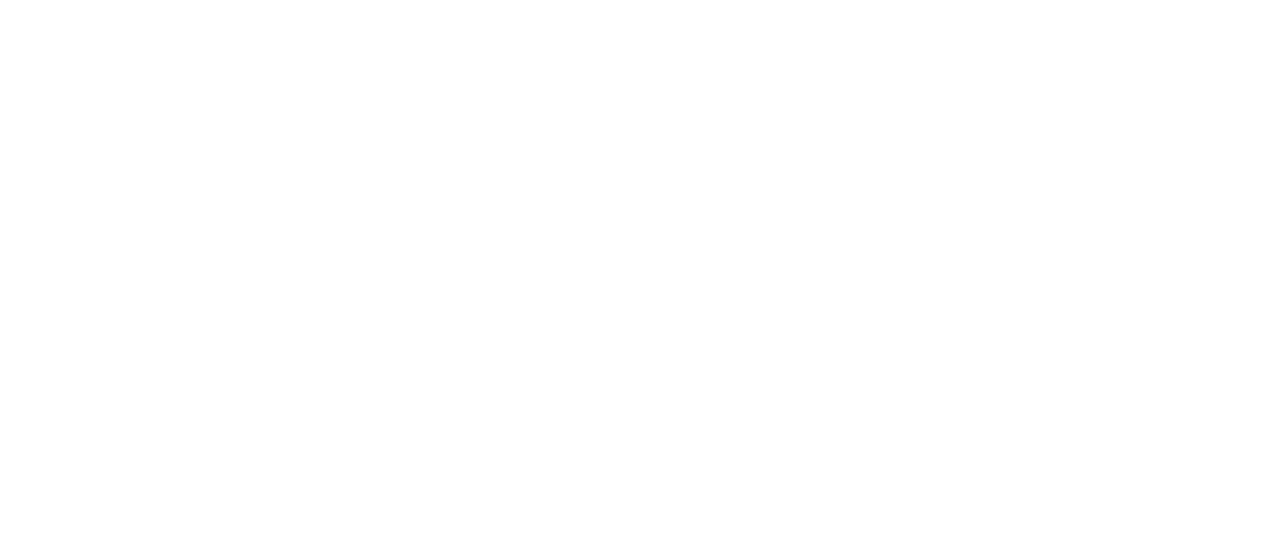
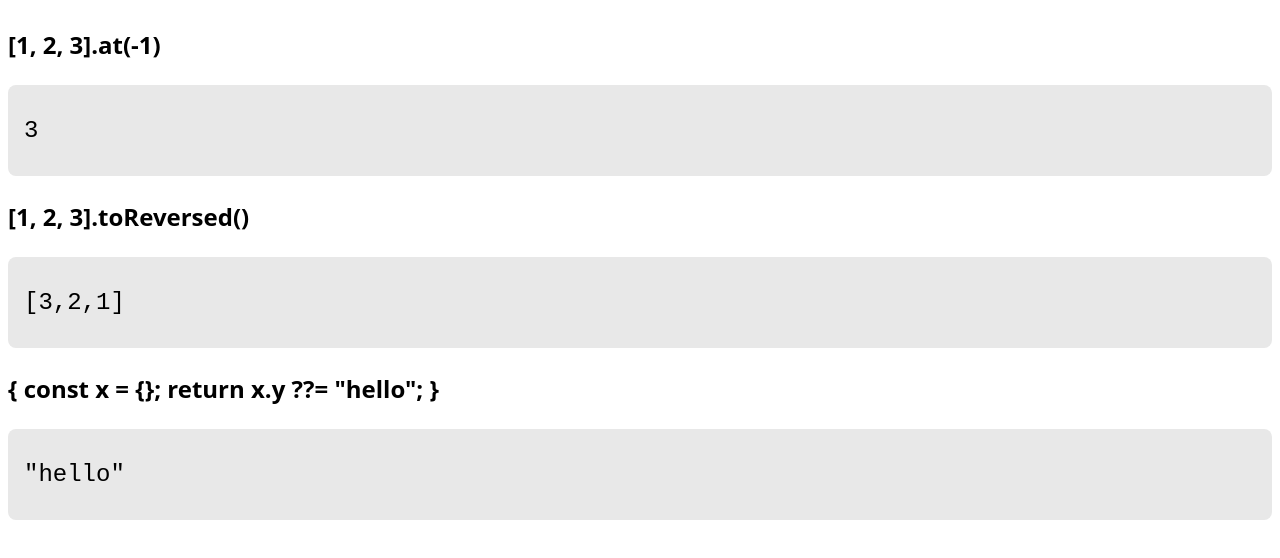
Before and after one commit to honzahruby/rg-demo, a website built with webpack: page public/index.html in a window 1280 px wide. Built offline with nearby package versions, Linux system fonts and the light colour scheme.

Commit message:
setup code example

```diff
--- a/public/index.html
+++ b/public/index.html
@@ -4,6 +4,24 @@
     <meta charset="UTF-8" />
     <meta name="viewport" content="width=device-width, initial-scale=1.0" />
     <title>React Girls demo</title>
+    <style>
+      body {
+        display: flex;
+        flex-direction: column;
+        font-family: system-ui, -apple-system, sans-serif;
+      }
+      pre {
+        background-color: #e8e8e8;
+        min-width: 240px;
+        padding: 32px 16px;
+        border-radius: 8px;
+        font-size: 24px;
+        white-space: pre-wrap;
+      }
+      pre.error {
+        background-color: #fb6767;
+      }
+    </style>
   </head>
   <body>
     <div id="app"></div>
--- a/src/main.js
+++ b/src/main.js
@@ -1 +1,16 @@
-console.log("hello");
+import { run } from "./run";
+
+// Array.at (FF 90)
+// https://developer.mozilla.org/en-US/docs/Web/JavaScript/Reference/Global_Objects/Array/at
+run(() => [1, 2, 3].at(-1));
+
+// Array.toReversed (FF 115)
+// https://developer.mozilla.org/en-US/docs/Web/JavaScript/Reference/Global_Objects/Array/toReversed
+run(() => [1, 2, 3].toReversed());
+
+// Nullish coalescing assignment (FF 79)
+// https://developer.mozilla.org/en-US/docs/Web/JavaScript/Reference/Operators/Nullish_coalescing_assignment
+run(() => {
+  const x = {};
+  return (x.y ??= "hello");
+});
--- /dev/null
+++ b/src/run.js
@@ -0,0 +1,17 @@
+const appElement = document.getElementById("app");
+
+export const run = (expression) => {
+  const codeElement = document.createElement("pre");
+  const nameElement = document.createElement("h2");
+  nameElement.innerHTML = expression.toString().replace("() => ", "");
+
+  try {
+    codeElement.innerHTML = JSON.stringify(expression());
+  } catch (e) {
+    codeElement.innerHTML = e;
+    codeElement.classList.add("error");
+  } finally {
+    appElement.appendChild(nameElement);
+    appElement.appendChild(codeElement);
+  }
+};
```
